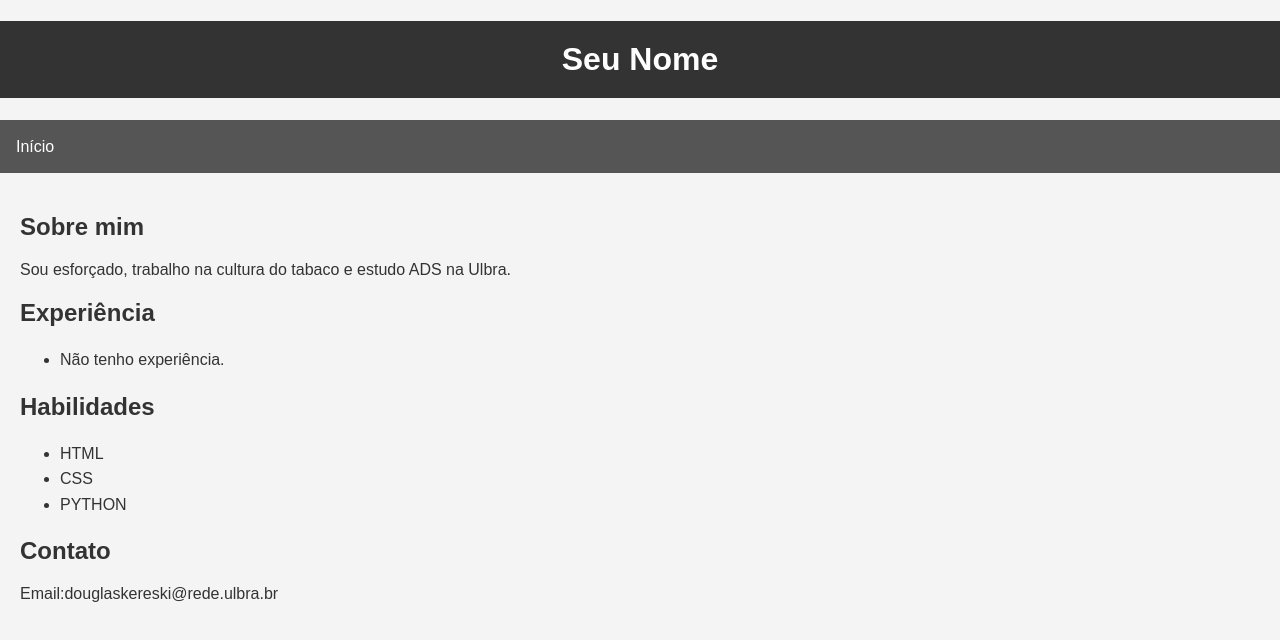
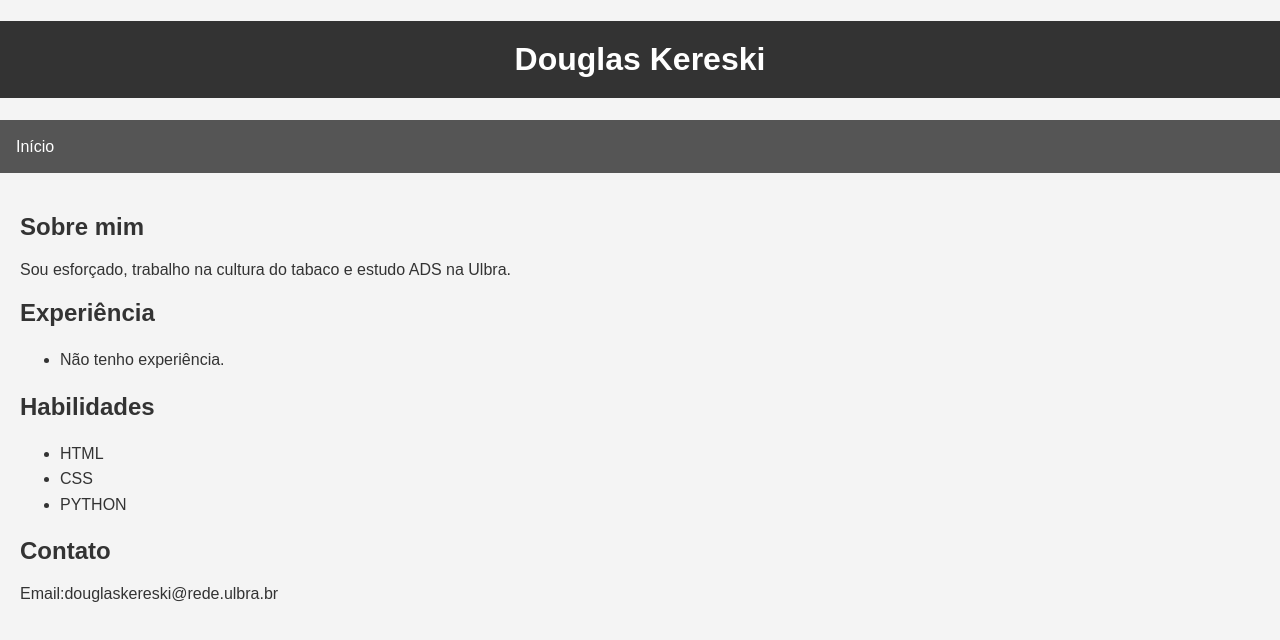
Before and after one commit to meloCVictor/projeto-git-intro, a plain HTML site: page douglas.html in a window 1280 px wide. Drawn offline with Linux system fonts and the light colour scheme.

Commit message:
Adicionando meu perfil

```diff
--- a/douglas.html
+++ b/douglas.html
@@ -3,12 +3,12 @@
 <head>
     <meta charset="UTF-8">
     <meta name="viewport" content="width=device-width, initial-scale=1.0">
-    <title>Seu Nome - Perfil</title>
+    <title>Douglas Kereski - Perfil</title>
     <link rel="stylesheet" href="style.css">
 </head>
 <body>
 
-    <h1>Seu Nome</h1>
+    <h1>Douglas Kereski</h1>
 
     <nav>
         <ul>
```
